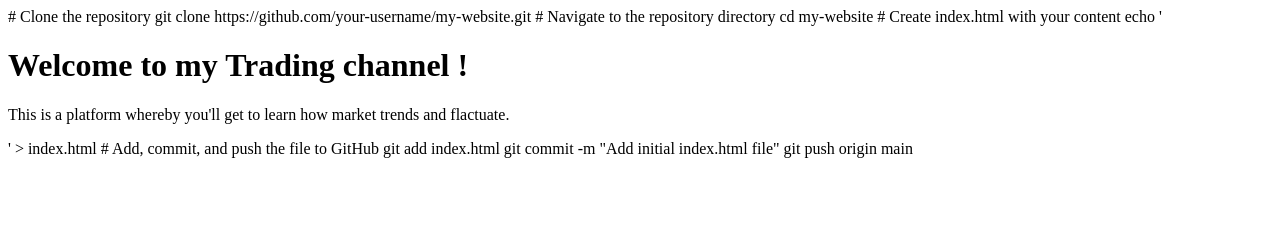
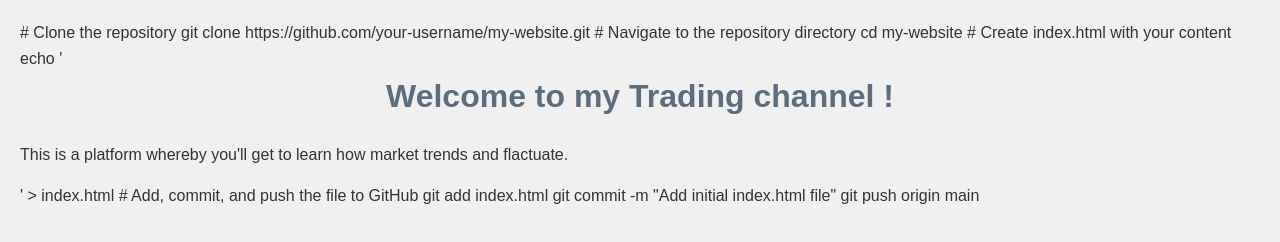
Before and after one commit to Wizzy254/Tonny, a plain HTML site: page Index.html in a window 1280 px wide. Drawn offline with Linux system fonts and the light colour scheme.

Commit message:
Update Index.html

```diff
--- a/Index.html
+++ b/Index.html
@@ -12,7 +12,9 @@ echo '<!DOCTYPE html>
     <meta charset="UTF-8">
     <meta name="viewport" content="width=device-width, initial-scale=1.0">
     <title>WIZZYFX TRAINING HUB</title>
+    <link rel="stylesheet" href="https://raw.githubusercontent.com/Wizzy254/Tonny/main/Style.css">
 </head>
+</html>
 <body>
     <h1>Welcome to my Trading channel !</h1>
     <p>This is a platform whereby you'll get to learn how market trends and flactuate.</p>
```
